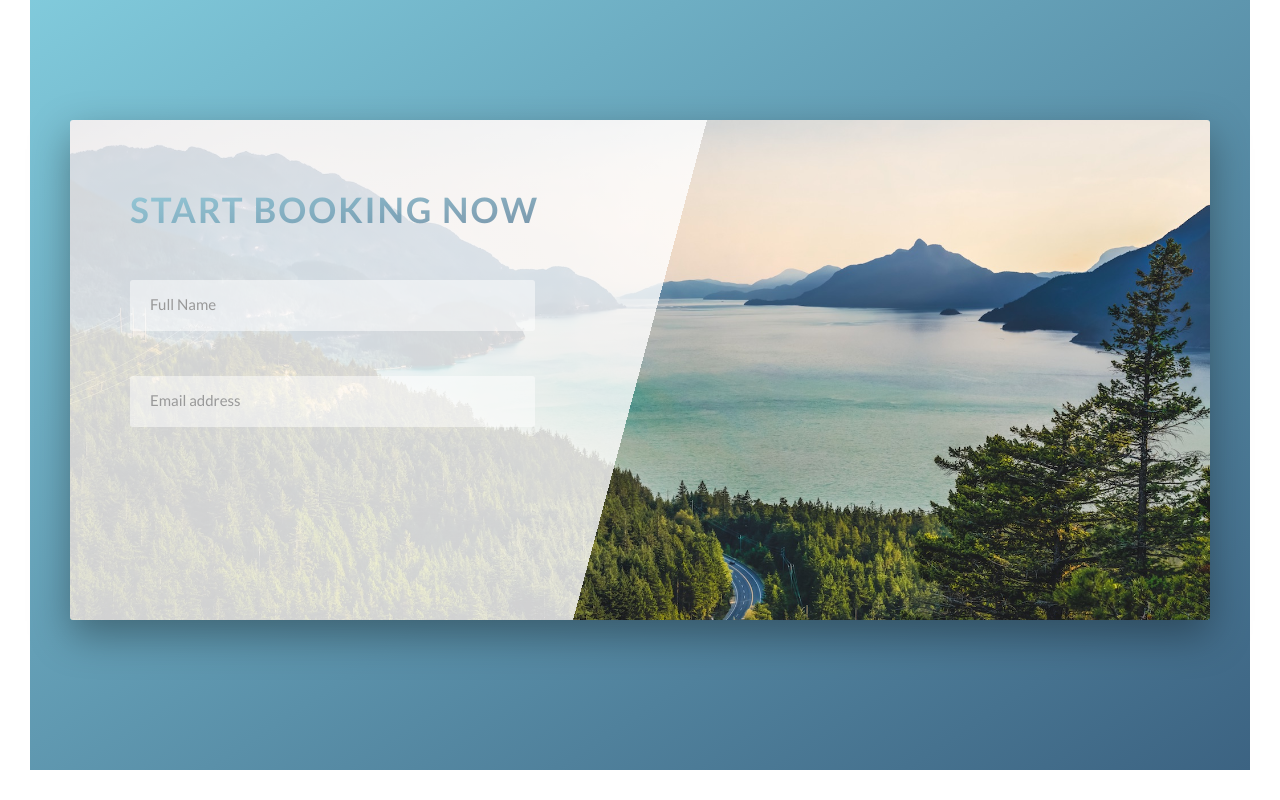
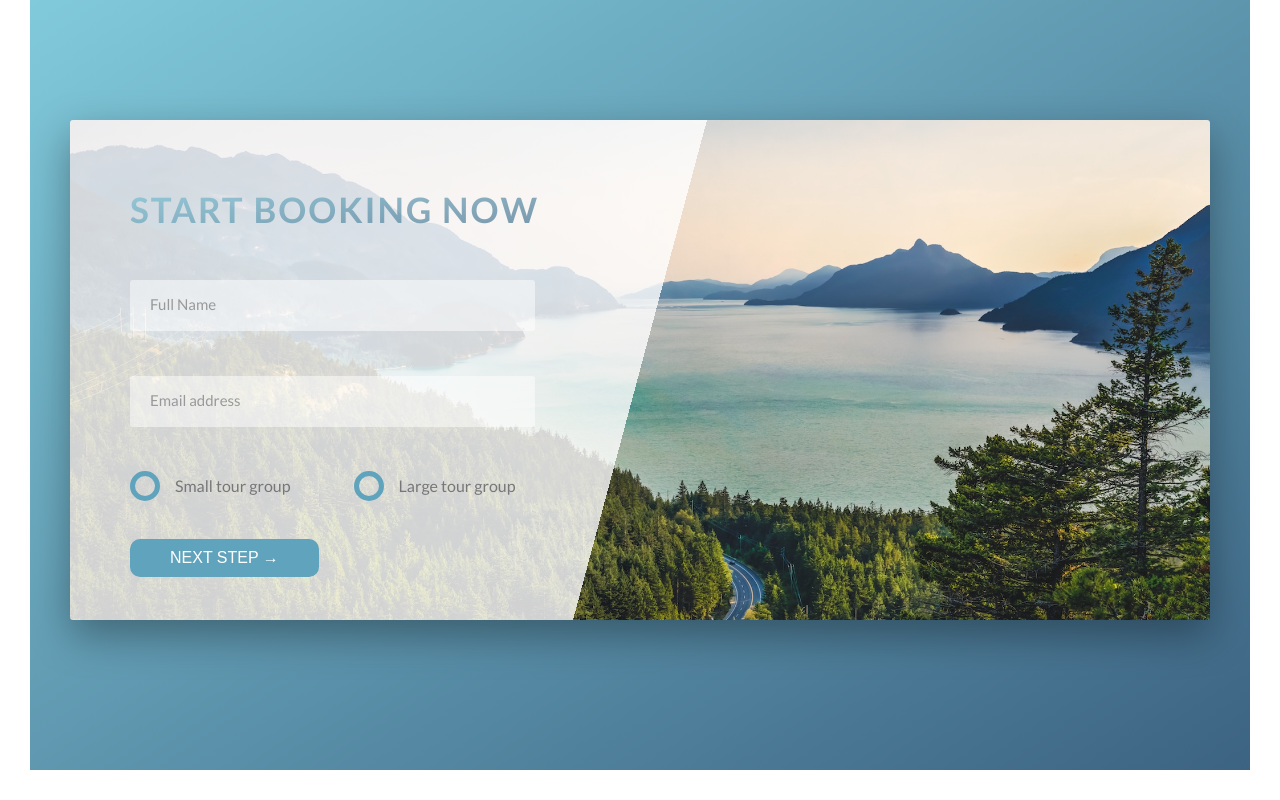
Before and after one commit to SereicikasTomas/Natours, a website: page index.html in a window 1280 px wide. Shown: the part 4610-5410 px from the top of the page. Drawn offline with Linux system fonts and the light colour scheme.

Commit message:
add custom radio inputs and a button

```diff
--- a/index.html
+++ b/index.html
@@ -308,6 +308,25 @@
                   />
                   <label for="email" class="form__label">Email address</label>
                 </div>
+                <div class="form__group u-margin-bottom-medium">
+                  <div class="form__radio-group">
+                    <input type="radio" class="form__radio-input" id="small" name="size" />
+                    <label for="small" class="form__radio-label">
+                      <span class="form__radio-button"></span>
+                      Small tour group
+                    </label>
+                  </div>
+                  <div class="form__radio-group">
+                    <input type="radio" class="form__radio-input" id="large" name="size" />
+                    <label for="large" class="form__radio-label">
+                      <span class="form__radio-button"></span>
+                      Large tour group
+                    </label>
+                  </div>
+                </div>
+                <div class="form__group">
+                  <button class="btn btn--blue">Next step &rarr;</button>
+                </div>
               </form>
             </div>
           </div>
--- a/sass/base/_utilities.scss
+++ b/sass/base/_utilities.scss
@@ -1,23 +1,23 @@
 .u-center-text {
-  text-align: center;
+  text-align: center !important;
 }
 
 .u-margin-bottom-big {
-  margin-bottom: 8rem;
+  margin-bottom: 8rem !important;
 }
 
 .u-margin-bottom-medium {
-  margin-bottom: 4rem;
+  margin-bottom: 4rem !important;
 }
 
 .u-margin-bottom-small {
-  margin-bottom: 1.5rem;
+  margin-bottom: 1.5rem !important;
 }
 
 .u-margin-top-big {
-  margin-top: 8rem;
+  margin-top: 8rem !important;
 }
 
 .u-margin-top-huge {
-  margin-top: 10rem;
+  margin-top: 10rem !important;
 }
--- a/sass/components/_button.scss
+++ b/sass/components/_button.scss
@@ -1,4 +1,5 @@
 .btn {
+  &,
   &:link,
   &:visited {
     text-transform: uppercase;
@@ -9,6 +10,8 @@
     transition: all 300ms;
     position: relative;
     font-size: $default-font-size;
+    border: none;
+    cursor: pointer;
   }
 
   &:hover {
@@ -21,7 +24,9 @@
     }
   }
 
-  &:active {
+  &:active,
+  &:focus {
+    outline: none;
     transform: translateY(-1px);
     box-shadow: 0 0.5rem 1rem rgba($color-black, 0.4);
   }
--- a/sass/components/_form.scss
+++ b/sass/components/_form.scss
@@ -48,4 +48,48 @@
     visibility: hidden;
     transform: translateY(-4rem);
   }
+
+  &__radio-group {
+    width: 49%;
+    display: inline-block;
+  }
+
+  &__radio-input {
+    display: none;
+  }
+
+  &__radio-label {
+    font-size: $default-font-size;
+    cursor: pointer;
+    position: relative;
+    padding-left: 4.5rem;
+  }
+
+  &__radio-button {
+    height: 3rem;
+    width: 3rem;
+    border: 5px solid $color-primary;
+    border-radius: 50%;
+    display: inline-block;
+    position: absolute;
+    top: -0.5rem;
+    left: 0;
+    &::after {
+      content: "";
+      height: 1.4rem;
+      width: 1.4rem;
+      display: block;
+      border-radius: 50%;
+      position: absolute;
+      top: 50%;
+      left: 50%;
+      transform: translate(-50%, -50%) scale(0);
+      background-color: $color-primary;
+      transition: all 300ms;
+    }
+  }
+
+  &__radio-input:checked ~ &__radio-label &__radio-button::after {
+    transform: translate(-50%, -50%) scale(1);
+  }
 }
```
Also changed, not shown: css/style.css.
